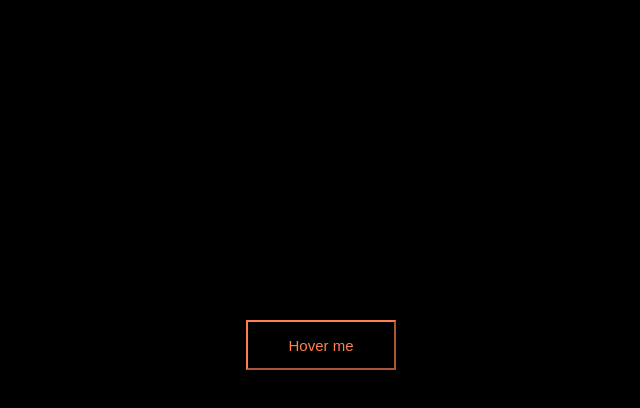
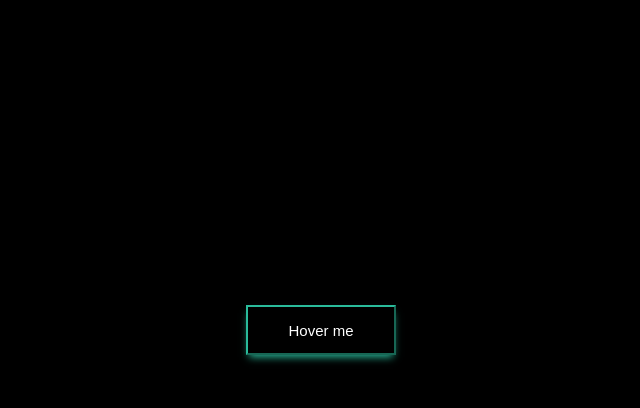
Before and after one commit to imshivamsoni/Assignment-3, a plain HTML site: page index.html in a window 1280 px wide. In both pictures the pointer is over the button "Hover me". Shown: the whole page, without its empty margins (330-970 px from the left). Drawn offline with Linux system fonts and the light colour scheme.

```diff
--- a/index.html
+++ b/index.html
@@ -10,7 +10,7 @@
 </head>
 <body>
 
-    <button>Hover me</button>
+    <button class="btn">Hover me</button>
 
 
 </body>
--- a/style.css
+++ b/style.css
@@ -17,3 +17,10 @@
     height: 50px;
     width: 150px;
 }
+
+.btn:hover {
+  color: white;
+  border-color: rgba(42, 187, 155, 1);
+  box-shadow: 0 5px 8px -3px rgba(42, 187, 155, 1);
+  transform: translate(0, -15px);
+}
```
